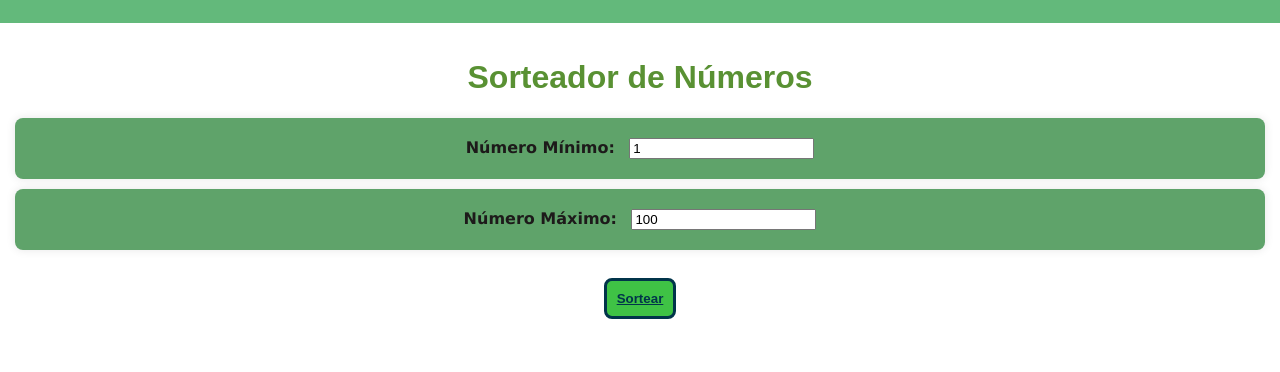
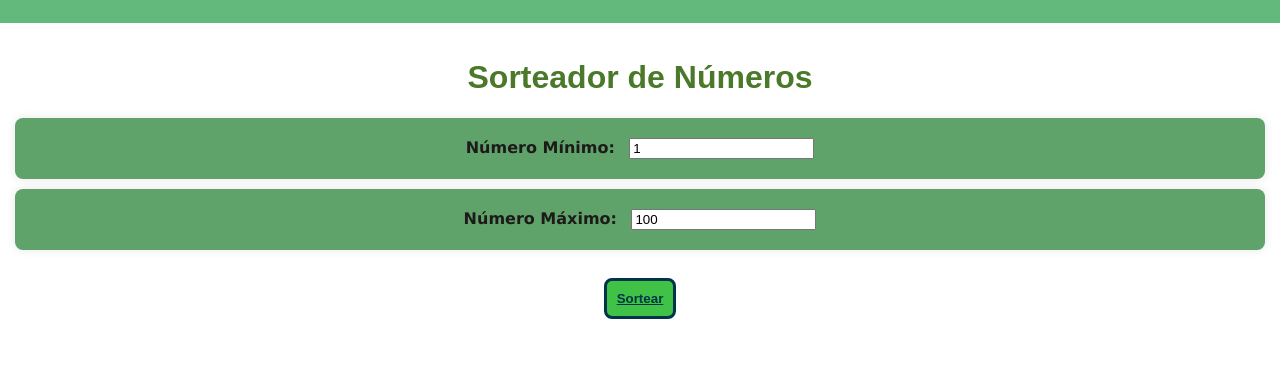
Before and after one commit to deivysonjds/sorteador, a plain HTML site: page index.html in a window 1280 px wide. Shown: the part 77-449 px from the top of the page. Drawn offline with Linux system fonts and the light colour scheme.

Commit message:
atttbmnaosei

```diff
--- a/styles.css
+++ b/styles.css
@@ -48,7 +48,7 @@ header {
 
 h1 {
     text-align: center;
-    color: #599133;
+    color: #497929;
 }
 
 h4 {
```
